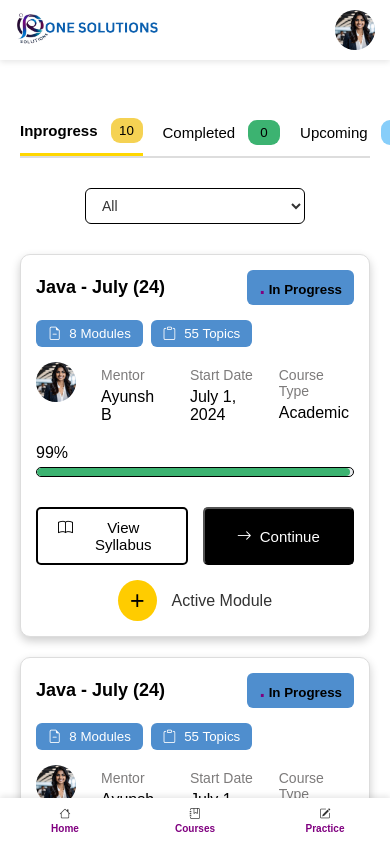
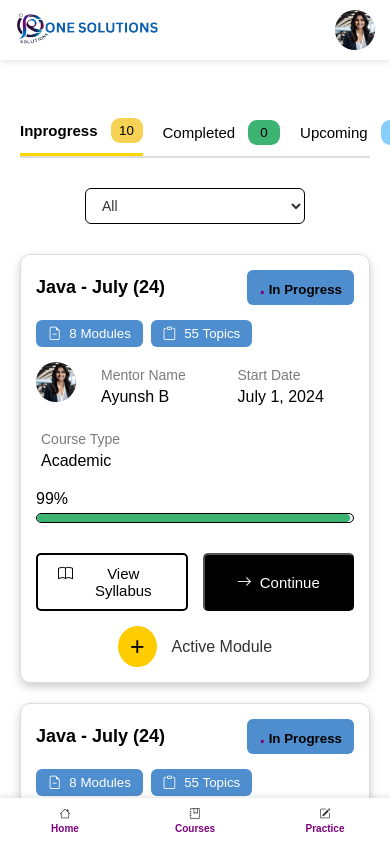
Before and after one commit to prathibhapenta/one-solutions, a React (Create React App) app: page /courses in a window 390 px wide. Shown: the top 842 px of the page. Built offline with nearby package versions, Linux system fonts and the light colour scheme.

Commit message:
firstcommit

```diff
--- a/src/components/Courses/Courses.css
+++ b/src/components/Courses/Courses.css
@@ -260,6 +260,7 @@ span{
     flex-direction: row;
     align-items: flex-start;
     gap: 12px;
+    white-space: nowrap;
   }
   .placementimg{
     height: 40px;
--- a/src/components/Courses/Courses.js
+++ b/src/components/Courses/Courses.js
@@ -111,7 +111,7 @@ const coursesData = {
             <div className="mentor-progress">
               <img src="/assets/placements.jpg" alt="BroKod" className='placementimg'/>
               <div className='mentor-name' style={{paddingLeft: "5px"}}>
-                <p>Mentor</p>
+                <p>Mentor Name</p>
                 <p style={{color: "black", fontSize:"16px" }}>{course.mentor}</p>
               </div>
               <div className='mentor-name'>
```
